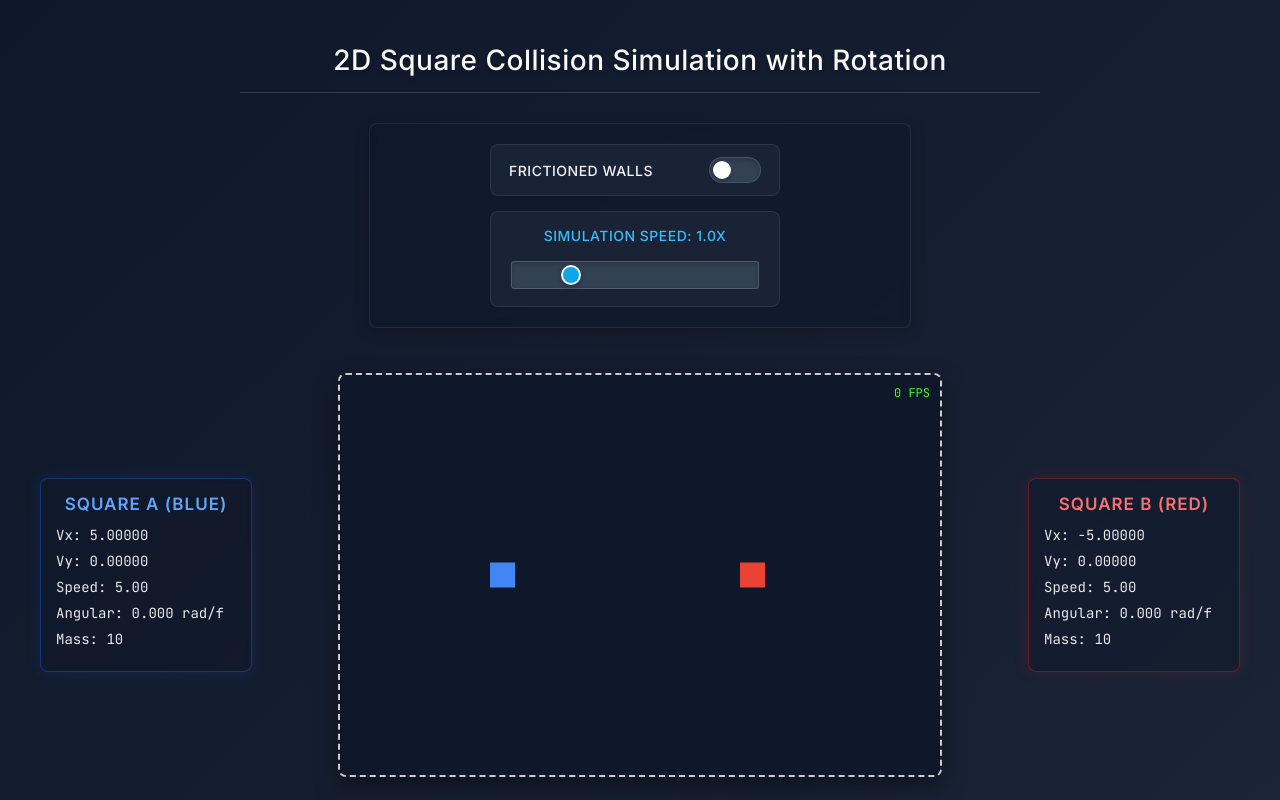
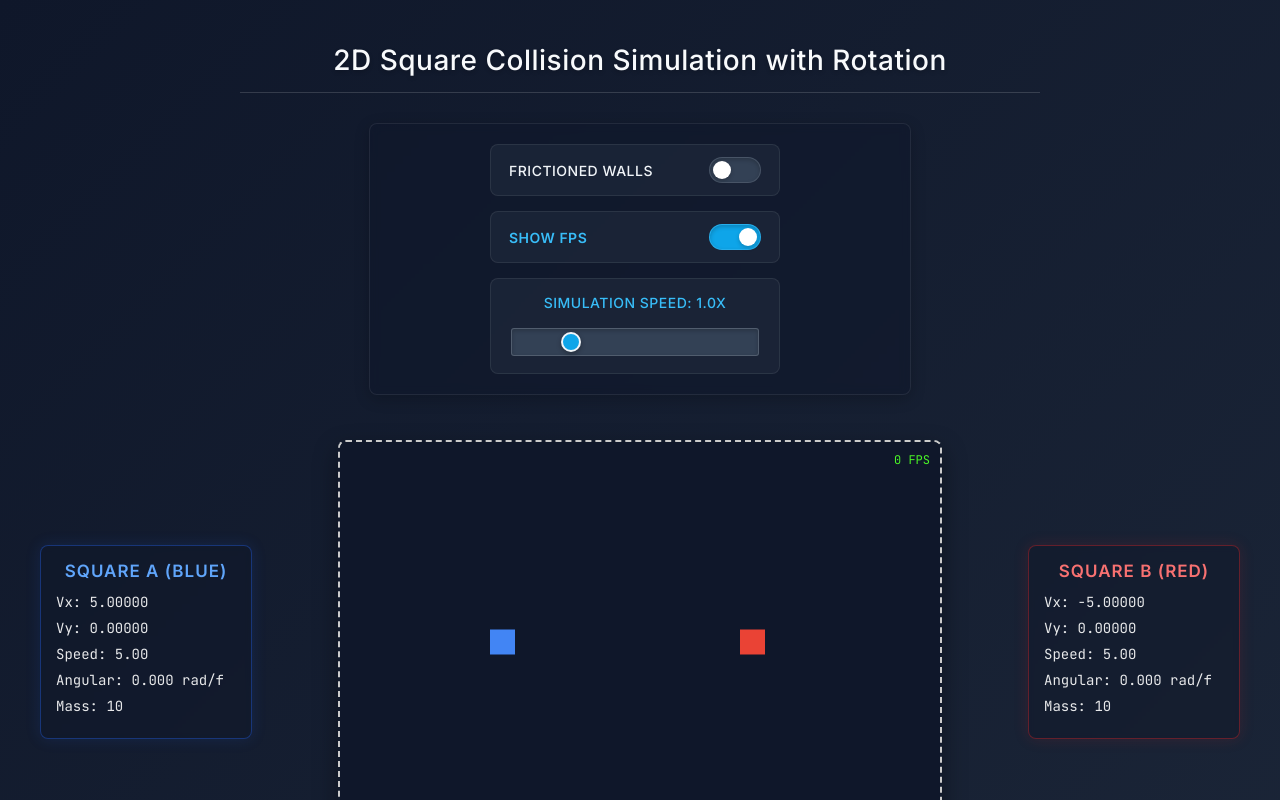
Before and after one commit to Racketlon17/2d-collision-simulator, a React (Create React App) app: page / in a window 1280 px wide. Shown: the top 800 px of the page. Built offline with nearby package versions, Linux system fonts and the light colour scheme.

Commit message:
add show fps option in simulation controls && refacto classNames for toggles inputs

```diff
--- a/src/App.css
+++ b/src/App.css
@@ -140,15 +140,15 @@ h2 {
   box-shadow: 0 4px 15px rgba(0, 0, 0, 0.2);
 }
 
-/* Friction toggle styling */
-.friction-toggle-container {
+/* Toggle styling used by friction and show fps options */
+.toggle-container {
   display: flex;
   justify-content: center;
   width: 100%;
   max-width: 300px;
 }
 
-.friction-label {
+.toggle-label {
   display: flex;
   align-items: center;
   justify-content: space-between;
@@ -467,7 +467,7 @@ button {
     flex-wrap: wrap;
   }
 
-  .friction-toggle-container,
+  .toggle-container,
   .speed-slider-container {
     margin: 0 10px;
   }
--- a/src/App.js
+++ b/src/App.js
@@ -44,6 +44,7 @@ function App() {
   const [simulationSpeed, setSimulationSpeedRaw] = useState(1);
   const debouncedSimulationSpeed = useDebounce(simulationSpeed, 50);
   const [isCanvasVisible, setIsCanvasVisible] = useState(true);
+  const [showFps, setShowFps] = useState(true);
 
   // Momentum tracking states
   const [momentumBeforeA, setMomentumBeforeA] = useState({ x: 0, y: 0, total: 0 });
@@ -843,8 +844,8 @@ function App() {
         <div className="simulation-area">
           {/* Top simulation controls */}
           <div className="simulation-controls">
-            <div className="friction-toggle-container">
-              <label htmlFor="friction-toggle" className="friction-label">
+            <div className="toggle-container">
+              <label htmlFor="friction-toggle" className="toggle-label">
                 <span className={frictionedWalls ? "active-text" : ""}>Frictioned Walls</span>
                 <div className="toggle-switch">
                   <input
@@ -852,6 +853,23 @@ function App() {
                     id="friction-toggle"
                     checked={frictionedWalls}
                     onChange={() => setFrictionedWalls(!frictionedWalls)}
+                  />
+                  <span className="slider"></span>
+                </div>
+              </label>
+            </div>
+
+
+			{/* Choose to display FPS with a toggle */}
+            <div className="toggle-container">
+              <label htmlFor="show-fps-toggle" className="toggle-label">
+                <span className={showFps ? "active-text" : ""}>Show FPS</span>
+                <div className="toggle-switch">
+                  <input
+                    type="checkbox"
+                    id="show-fps-toggle"
+                    checked={showFps}
+                    onChange={() => setShowFps(!showFps)}
                   />
                   <span className="slider"></span>
                 </div>
@@ -899,7 +917,7 @@ function App() {
               />
 
 		      {/* FPS display */}
-			  <span className="canvas-fps">{fps} FPS</span>
+			  {showFps && <span className="canvas-fps">{fps} FPS</span>}
             </div>
 
             {/* Right panel - Square B */}
```
